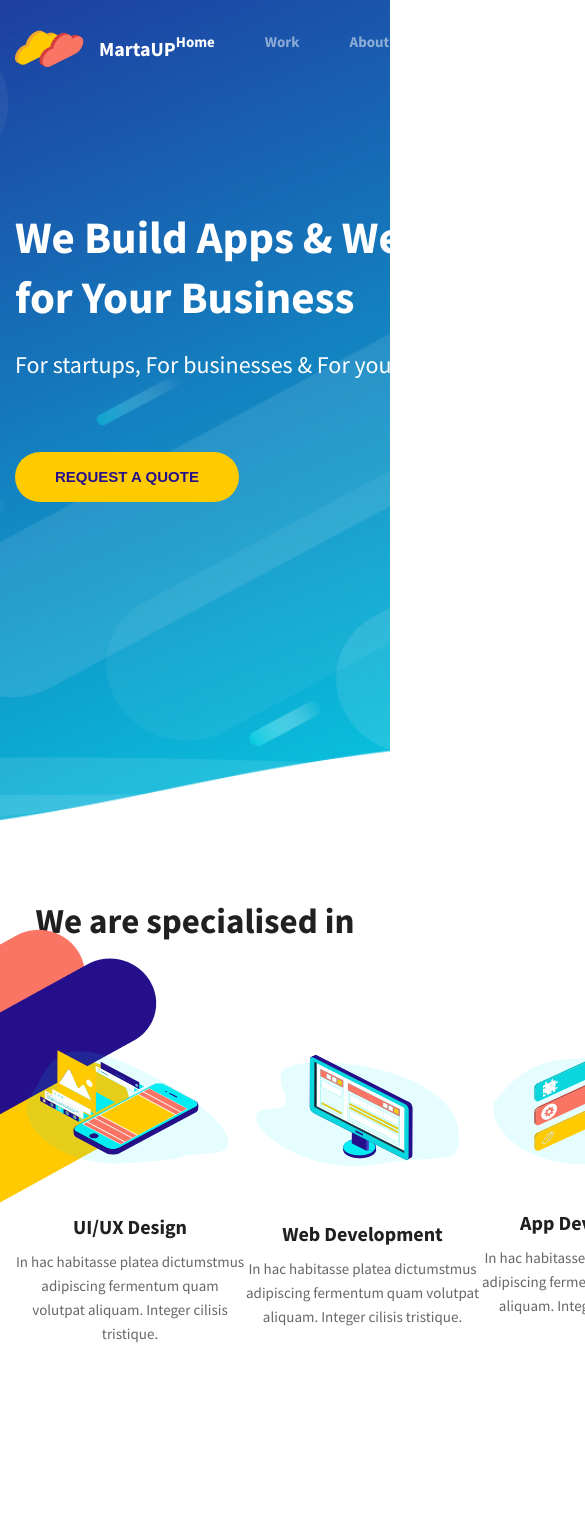
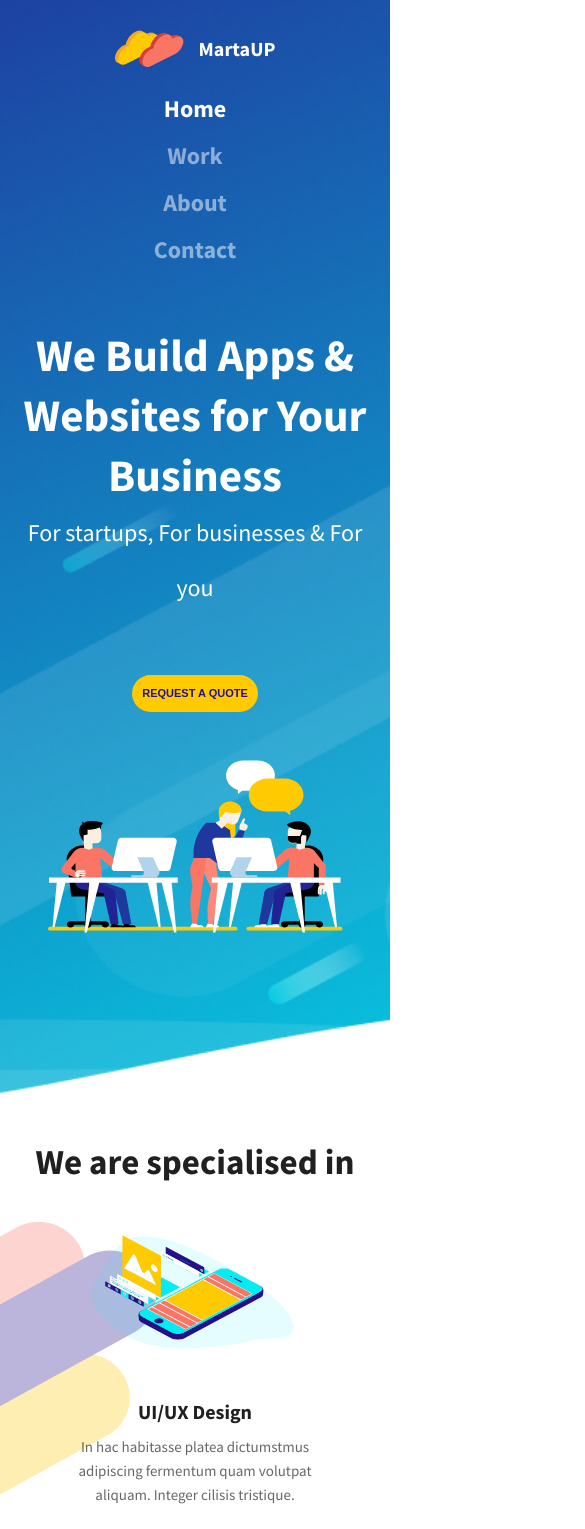
Before and after one commit to JaggKerby/Projects, a plain HTML site: page 4_maket/index.html in a window 390 px wide. Shown: the top 1529 px of the page, 585 px wide, since content can reach past the window. Drawn offline with Linux system fonts and the light colour scheme; files whose address does not match are found by name.

Commit message:
adaptive

```diff
--- a/4_maket/css/style.scss
+++ b/4_maket/css/style.scss
@@ -32,6 +32,8 @@ body {
     padding: 30px 66px 0 0;
     display: flex;
     justify-content: space-between;
+    flex-wrap: wrap;
+    align-items: center;
 }
 .logo__link {
     text-decoration: none;
@@ -51,7 +53,6 @@ body {
 }
 .menu__list {
     display: flex;
-    width: 345px;
 }
 .menu__list-item + .menu__list-item {
     padding-left: 50px;
@@ -147,6 +148,7 @@ body {
 .ability__inner {
     display: flex;
     justify-content: space-around;
+    flex-flow: wrap;
 }
 .ability__item {
     width:280px;
@@ -342,3 +344,87 @@ body {
     float: right;
     padding: 22px;
 }
+@media (max-width: 1366px) {
+    .workflow__img::after {
+        opacity: 0.3;
+    }
+    .ability__img::before {
+        opacity: 0.3;
+    }
+    .slider {
+        display: block;
+        padding: 50px 0px;
+        text-align: center;
+    }
+    .slider__header {
+        display: inline;
+    }
+    .slider__img {
+        padding: 30px 0 0 0;
+        width: 380px;
+        height: 240px;
+    }
+    .slider__btn {
+        padding: 7px 10px;
+        font-size: 11px;
+        line-height: 23px;
+    }
+}
+@media (max-width: 1200px) {
+    .devteam {
+        flex-direction: column;
+    }
+    .devteam__img {
+        width: 320px;
+        height: 270px;
+        padding: 0;
+    }
+}
+@media (max-width: 720px) {
+    .header__inner {
+        padding: 30px 0 0 0;
+        flex-direction: column;
+    }
+    .logo {
+        padding: 0 0 20px 0;
+    }
+    .menu__list {
+        display: block;
+        text-align: center;
+    }
+    .menu__list-link {
+        font-size: 24px;
+    }
+    .menu__list-item {
+        padding: 10px;
+    }
+    .menu__list-item + .menu__list-item {
+        padding: 10px;
+    }
+    .ability__title {
+        padding: 4px 0 40px;
+    }
+    .ability__item {
+        padding-bottom: 25px;
+    }
+
+}
+@media (max-width: 490px) {
+    .workflow__inner {
+        padding: 30px 0 67px;
+    }
+    .devteam__title {
+        text-align: center;
+        padding: 10px 0px 20px;
+    }
+}
+@media (max-width: 420px) {
+    .slider__img {
+        padding: 30px 0 0 0;
+        width: 295px;
+        height: 239px;
+    }
+}
+@media (max-width: 360px) {
+
+}
```
Also changed, not shown: 4_maket/css/style.css.
